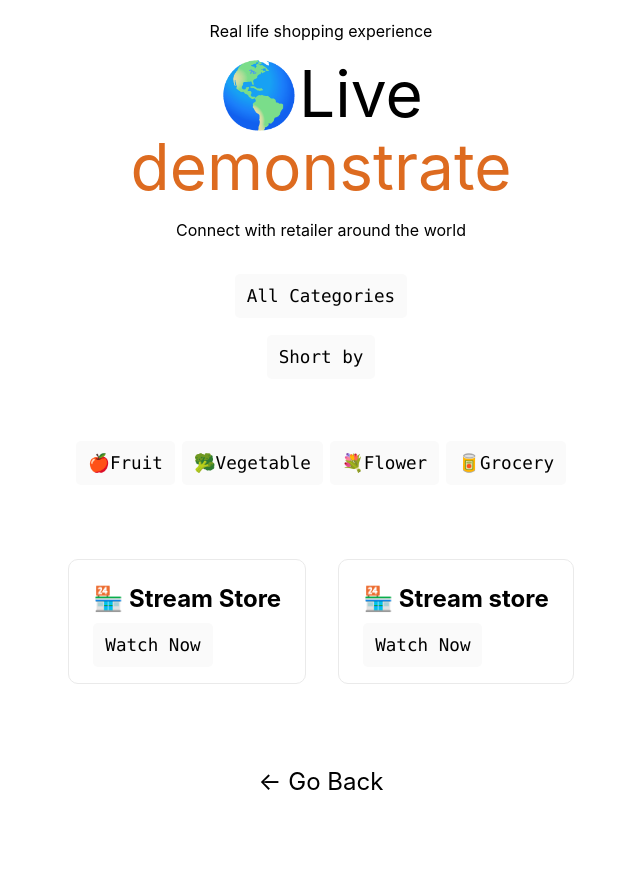
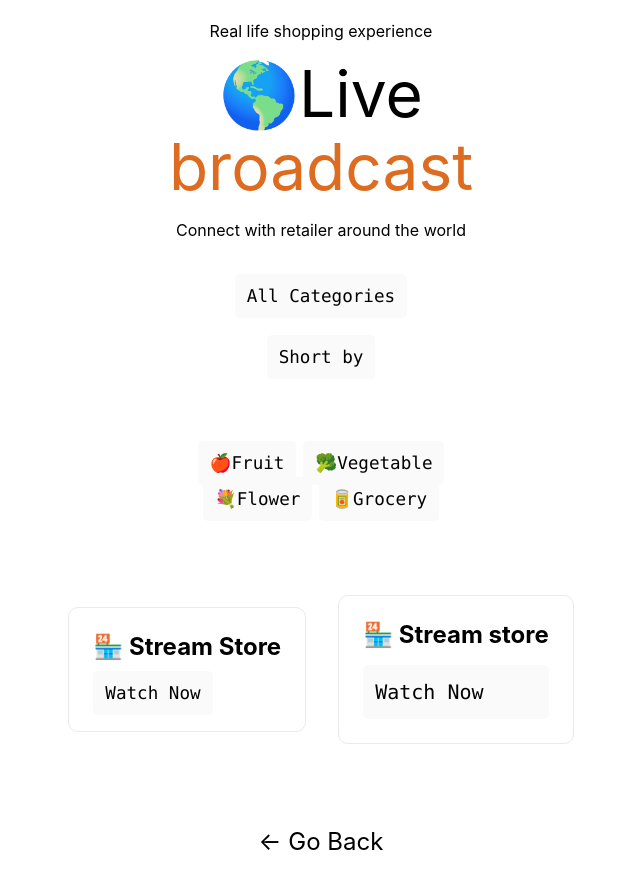
Before and after one commit to rammurmu/next, a Next.js app: page /buyer in a window 1280 px wide. Shown: the part 540-1428 px from the top of the page, without its empty margins (319-959 px from the left). Built offline with nearby package versions, Linux system fonts and the light colour scheme.

Commit message:
Update buyer.js

```diff
--- a/pages/buyer.js
+++ b/pages/buyer.js
@@ -13,12 +13,12 @@ export default function Buyer() {
 
         <div className={styles.title}><a href="https://">Live on demand</a></div>
           <p>Real life shopping experience</p>
-        <div className={styles.title}>🌎Live<br /><a href="https://">demonstrate</a></div>
+        <div className={styles.title}>🌎Live<br /><a href="https://">broadcast</a></div>
           <p>Connect with retailer around the world</p>
 
           <p className={styles.code}>All Categories</p>
           <code className={styles.code}>Short by</code>
-          <div className={styles.description}><code className={styles.code}>🍎Fruit</code>{' '}<code className={styles.code}>🥦Vegetable</code>{' '}<code className={styles.code}>💐Flower</code>{' '}<code className={styles.code}>🥫Grocery</code></div>
+          <div className={styles.description}><code className={styles.code}>🍎Fruit</code>{' '}<code className={styles.code}>🥦Vegetable</code><br /><code className={styles.code}>💐Flower</code>{' '}<code className={styles.code}>🥫Grocery</code></div>
           <div className={styles.grid}>
           <a href="https://" className={styles.card}>
             <h2>🏪 Stream Store</h2>
@@ -28,7 +28,7 @@ export default function Buyer() {
           <a
             href="https://" className={styles.card}>
             <h2>🏪 Stream store</h2>
-            <p><code className={styles.code}>Watch Now</code></p>
+            <p className={styles.code}>Watch Now</p>
           </a>
           </div>
 
```
